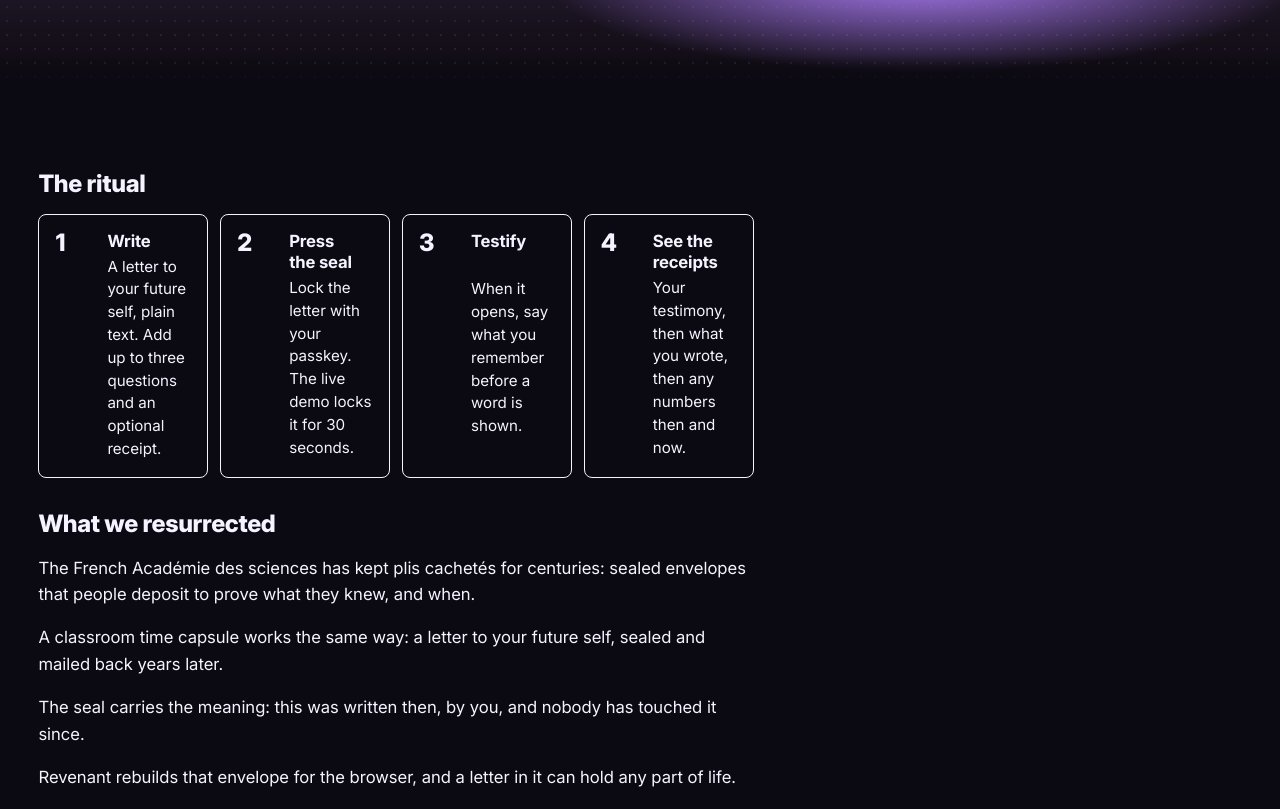
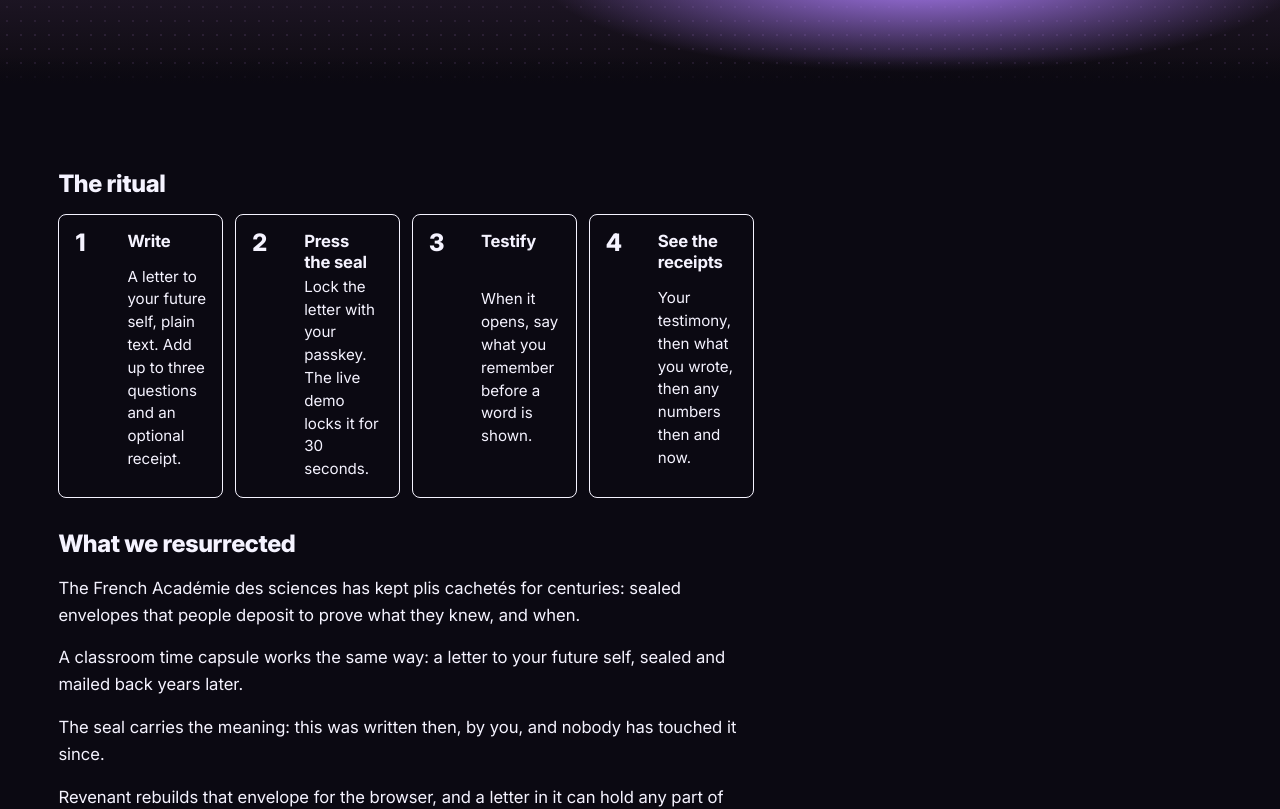
Before and after one commit to devclef/Revenant, a Next.js app: page / in a window 1280 px wide. Shown: the part 620-1429 px from the top of the page. Built offline with nearby package versions, Linux system fonts and the light colour scheme.

Commit message:
H1 step 1 (landing full width): section text starts at the hero's 1.25 rem left padding at 600 px and wider

```diff
--- a/src/components/landing/landing.module.css
+++ b/src/components/landing/landing.module.css
@@ -305,7 +305,7 @@
 
 @media (min-width: 600px) {
   .section {
-    padding-left: 0;
+    padding-left: 1.25rem;
     padding-right: 0;
   }
 
```
Also changed, not shown: src/components/ceremony/scene/scene.module.css (+5 -4 lines), 1 other file (tests, documents, lock files or other folders).
